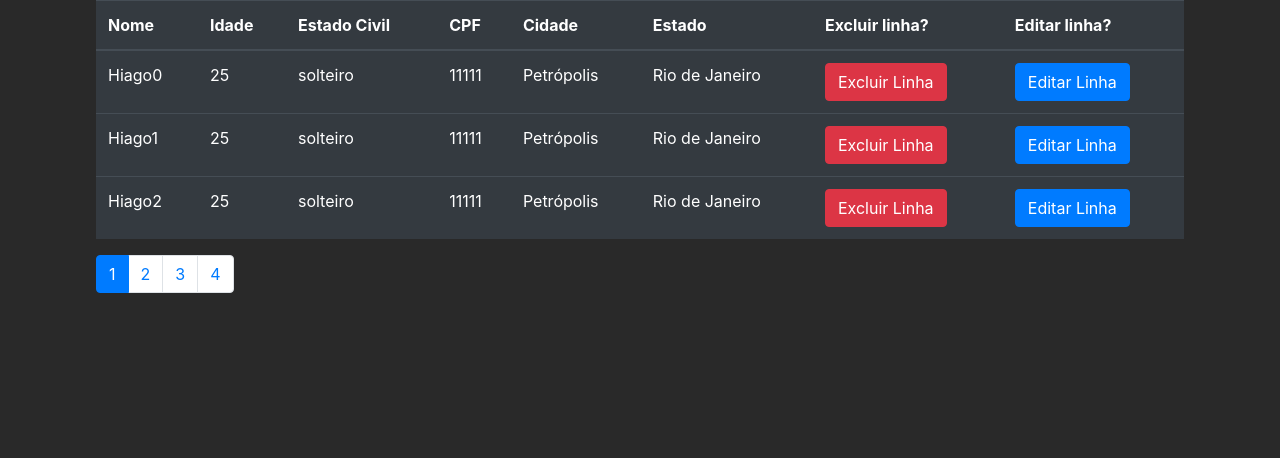
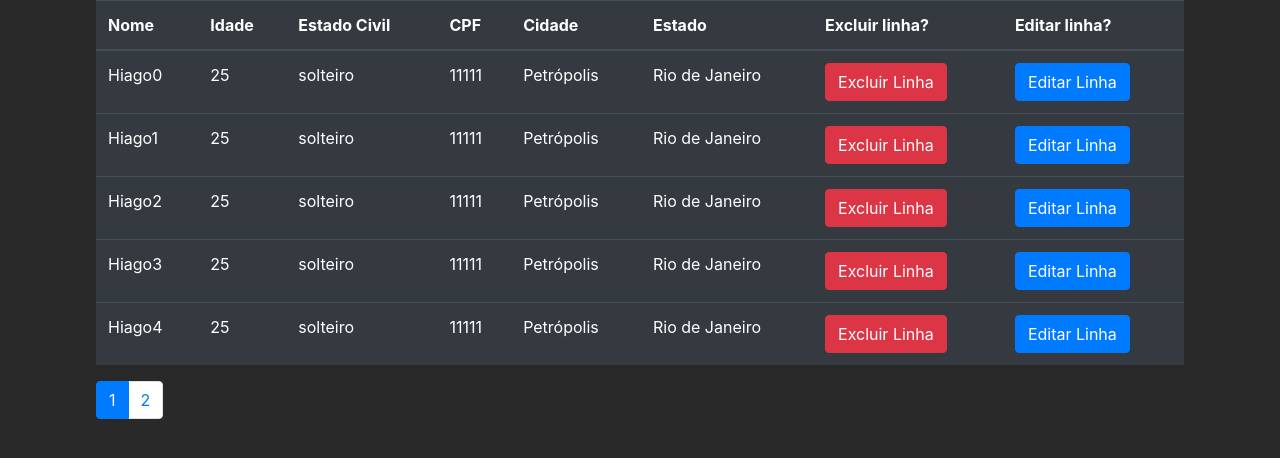
Before and after one commit to Hiaguedes/desafio-softwrap, a React (Create React App) app in the folder web/: page / in a window 1280 px wide. Shown: the top 458 px of the page. Built offline with nearby package versions, Linux system fonts and the light colour scheme.

Commit message:
componetizando a tabela e reestruturando o projeto para começar a colocar os inputs para adicionar dados na tabela

```diff
--- a/web/src/pages/TablePage.jsx
+++ b/web/src/components/TablePage/TablePage.jsx
@@ -4,21 +4,8 @@ import './TablePage.css';
 import Pagination from 'react-bootstrap/Pagination';
 
 
-export default function TablePage(){
-    const [DataTable,setDataTable] = useState([
-        {nome:'Hiago0',idade:25, estadoCivil:'solteiro', cpf: 11111, cidade:'Petrópolis', estado: 'Rio de Janeiro'},
-        {nome:'Hiago1',idade:25, estadoCivil:'solteiro', cpf: 11111, cidade:'Petrópolis', estado: 'Rio de Janeiro'},
-        {nome:'Hiago2',idade:25, estadoCivil:'solteiro', cpf: 11111, cidade:'Petrópolis', estado: 'Rio de Janeiro'},
-        {nome:'Hiago3',idade:25, estadoCivil:'solteiro', cpf: 11111, cidade:'Petrópolis', estado: 'Rio de Janeiro'},
-        {nome:'Hiago4',idade:25, estadoCivil:'solteiro', cpf: 11111, cidade:'Petrópolis', estado: 'Rio de Janeiro'},
-        {nome:'Hiago5',idade:25, estadoCivil:'solteiro', cpf: 11111, cidade:'Petrópolis', estado: 'Rio de Janeiro'},
-        {nome:'Hiago6',idade:25, estadoCivil:'solteiro', cpf: 11111, cidade:'Petrópolis', estado: 'Rio de Janeiro'},
-        {nome:'Hiago7',idade:25, estadoCivil:'solteiro', cpf: 11111, cidade:'Petrópolis', estado: 'Rio de Janeiro'},
-        {nome:'Hiago8',idade:25, estadoCivil:'solteiro', cpf: 11111, cidade:'Petrópolis', estado: 'Rio de Janeiro'},
-        {nome:'Carlos',idade:25, estadoCivil:'solteiro', cpf: 11111, cidade:'Petrópolis', estado: 'Rio de Janeiro'},
-
-
-    ]);
+export default function TablePage({data,numberRows=3}){
+    const [DataTable,setDataTable] = useState(data);
     const [numberButtons, setNumberButtons] = useState();
     const [buttonsElements, setButtonsElements] = useState([]);
     const [buttonIndex,setButtonIndex]= useState(1);
@@ -26,7 +13,7 @@ export default function TablePage(){
     const [numberIndexEdit, setNumberIndexEdit] = useState();
 
     useEffect(()=> {
-        setNumberButtons(Math.ceil(DataTable.length/3));
+        setNumberButtons(Math.ceil(DataTable.length/numberRows));
         setButtonsElements([...new Array(numberButtons)].map((ele,index) => ele=index+1 ))
     },[DataTable,numberButtons])
 
@@ -61,6 +48,8 @@ export default function TablePage(){
                 : ele=ele
             )
         )
+
+        setEditableObject({})
     }
 
     const handleEditButtonClicked =(e) => {
@@ -91,10 +80,10 @@ export default function TablePage(){
         <tbody>
             {
                 DataTable
-                .filter((ele,index) => index < (buttonIndex)*3 && index >= (buttonIndex-1)*3)
+                .filter((ele,index) => index < (buttonIndex)*numberRows && index >= (buttonIndex-1)*numberRows)
                 .map((data,index)=> {
                     return(
-                        <tr key={(buttonIndex-1)*3+index} data-tr={(buttonIndex-1)*3+index}>
+                        <tr key={(buttonIndex-1)*numberRows+index} data-tr={(buttonIndex-1)*numberRows+index}>
                             <td>{data.nome}</td>
                             <td>{data.idade}</td>
                             <td>{data.estadoCivil}</td>
--- /dev/null
+++ b/web/src/pages/Inputs/Inputs.jsx
@@ -0,0 +1,28 @@
+import React from 'react';
+import './Inputs.css';
+import TablePage from '../../components/TablePage/TablePage'
+
+export default function Inputs(){
+
+    return (
+        <>
+        <TablePage data={
+
+[
+    {nome:'Hiago0',idade:25, estadoCivil:'solteiro', cpf: 11111, cidade:'Petrópolis', estado: 'Rio de Janeiro'},
+    {nome:'Hiago1',idade:25, estadoCivil:'solteiro', cpf: 11111, cidade:'Petrópolis', estado: 'Rio de Janeiro'},
+    {nome:'Hiago2',idade:25, estadoCivil:'solteiro', cpf: 11111, cidade:'Petrópolis', estado: 'Rio de Janeiro'},
+    {nome:'Hiago3',idade:25, estadoCivil:'solteiro', cpf: 11111, cidade:'Petrópolis', estado: 'Rio de Janeiro'},
+    {nome:'Hiago4',idade:25, estadoCivil:'solteiro', cpf: 11111, cidade:'Petrópolis', estado: 'Rio de Janeiro'},
+    {nome:'Hiago5',idade:25, estadoCivil:'solteiro', cpf: 11111, cidade:'Petrópolis', estado: 'Rio de Janeiro'},
+    {nome:'Hiago6',idade:25, estadoCivil:'solteiro', cpf: 11111, cidade:'Petrópolis', estado: 'Rio de Janeiro'},
+    {nome:'Hiago7',idade:25, estadoCivil:'solteiro', cpf: 11111, cidade:'Petrópolis', estado: 'Rio de Janeiro'},
+    {nome:'Hiago8',idade:25, estadoCivil:'solteiro', cpf: 11111, cidade:'Petrópolis', estado: 'Rio de Janeiro'},
+    {nome:'Carlos',idade:25, estadoCivil:'solteiro', cpf: 11111, cidade:'Petrópolis', estado: 'Rio de Janeiro'},
+
+
+]
+        } numberRows={5}/>
+        </>
+    )
+}
--- a/web/src/routes.jsx
+++ b/web/src/routes.jsx
@@ -1,14 +1,14 @@
 import React from 'react';
 import  { Route} from 'react-router-dom';
 
-import TablePage from './pages/TablePage';
+import Inputs from './pages/Inputs/Inputs';
 
 export default function Routes(){
 
 
     return(
         <>
-        <Route exact path="/" component={TablePage}/>
+        <Route exact path="/" component={Inputs}/>
         </>
     )
 }
```
Also changed, not shown: web/src/components/TablePage/TablePage.css (renamed from web/src/pages/TablePage.css), web/src/pages/Inputs/Inputs.css (added).
